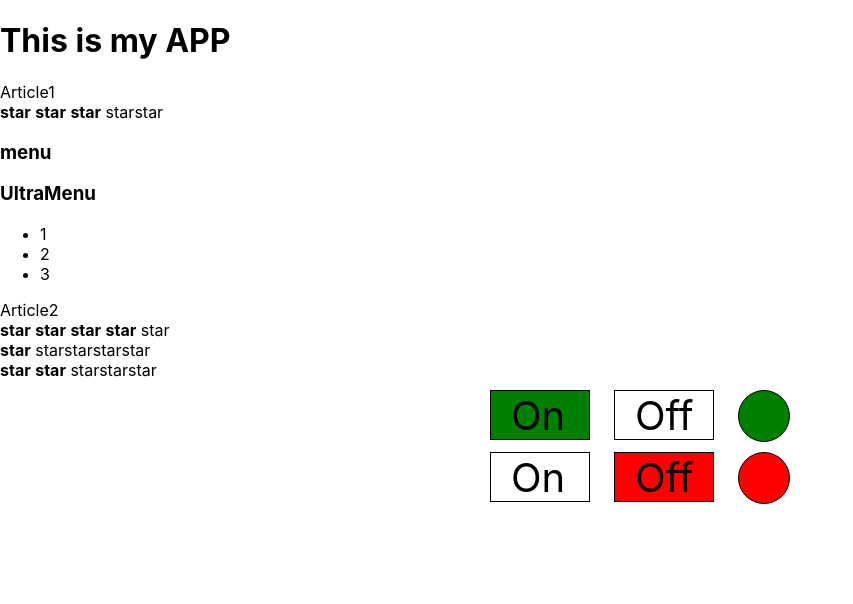
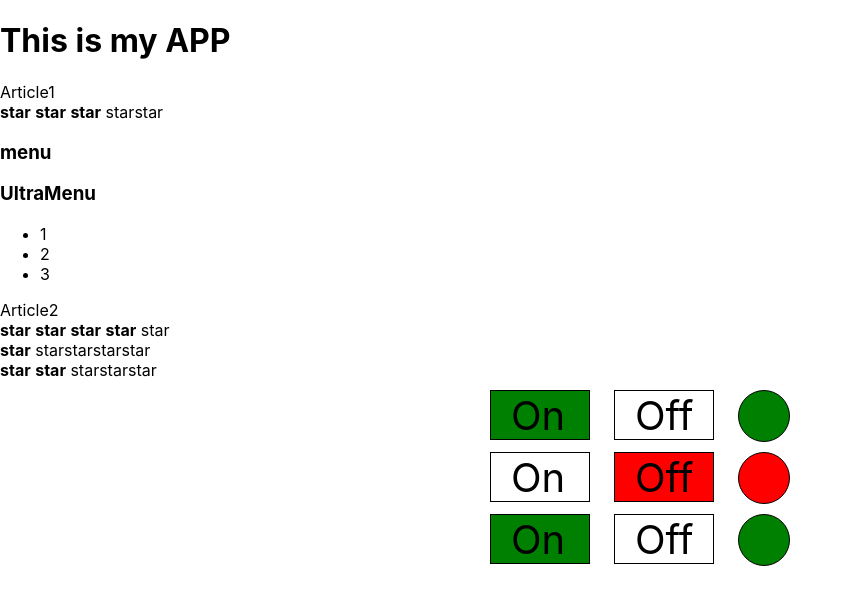
Before and after one commit to grok88/new_Dima_video, a React (Create React App) app: page / in a window 1280 px wide. Shown: the top 604 px of the page, without its empty margins (0-853 px from the left). Built offline with nearby package versions, Linux system fonts and the light colour scheme.

Commit message:
improve solution onOff

```diff
--- a/src/App.tsx
+++ b/src/App.tsx
@@ -18,6 +18,7 @@ function App() {
             <Rating value={2}/>
             <OnOff onOff={true}/>
             <OnOff onOff={false}/>
+            <OnOff onOff={true}/>
         </div>
     );
 }
--- a/src/components/onOff/OnOff.tsx
+++ b/src/components/onOff/OnOff.tsx
@@ -9,13 +9,13 @@ const OnOff = (props:OnOffPropsType) => {
 
     return (
         <div className={style.onOffBlock}>
-            <div className={onOff ? `${style.rect} ${style.on}` : `${style.rect}`}>
+            <div className={`${style.rect} ${onOff && style.on}`}>
                 On
             </div>
-            <div className={onOff ? `${style.rect}` : `${style.rect} ${style.off}`}>
+            <div className={`${style.rect} ${!onOff && style.off}`}>
                 Off
             </div>
-            <div className={onOff ? style.circle + " " + style.on : style.circle + " " + style.off }>
+            <div className={`${style.circle} ${onOff ? style.on : style.off}`}>
 
             </div>
         </div>
```
